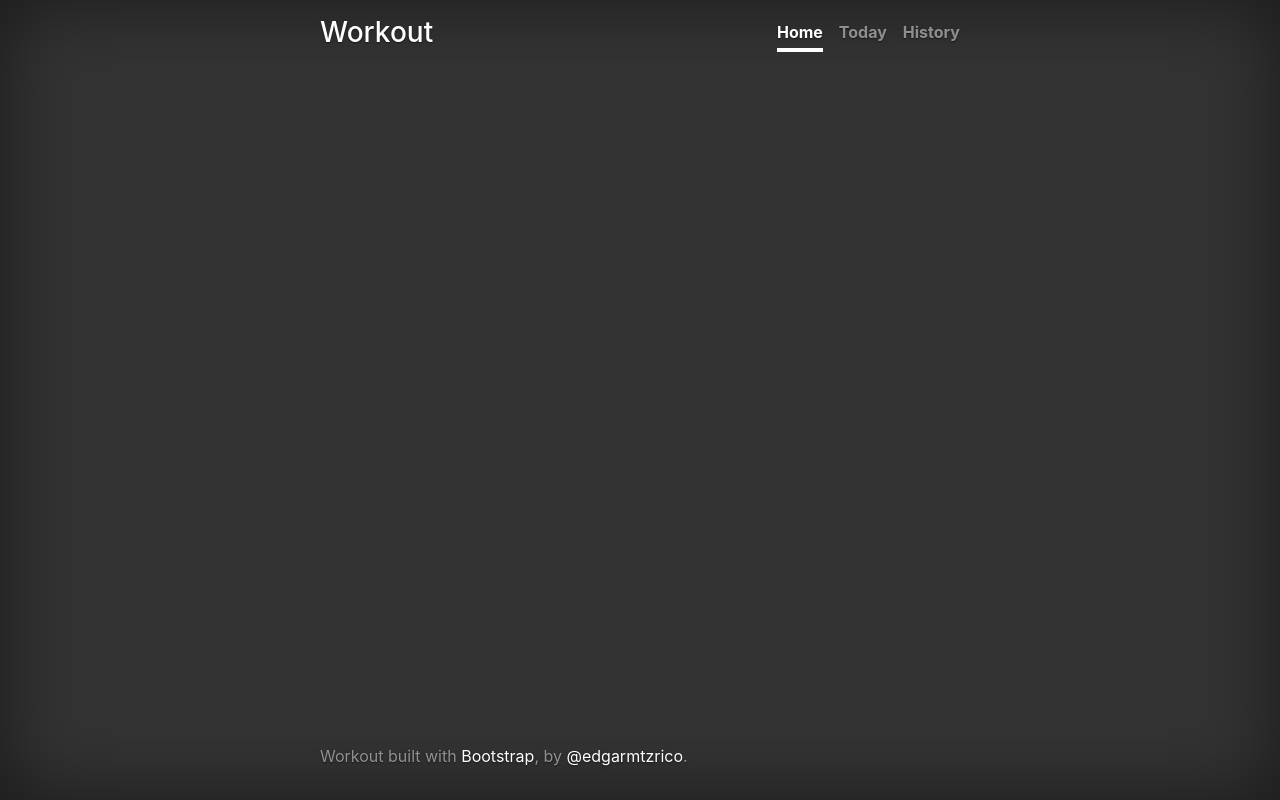
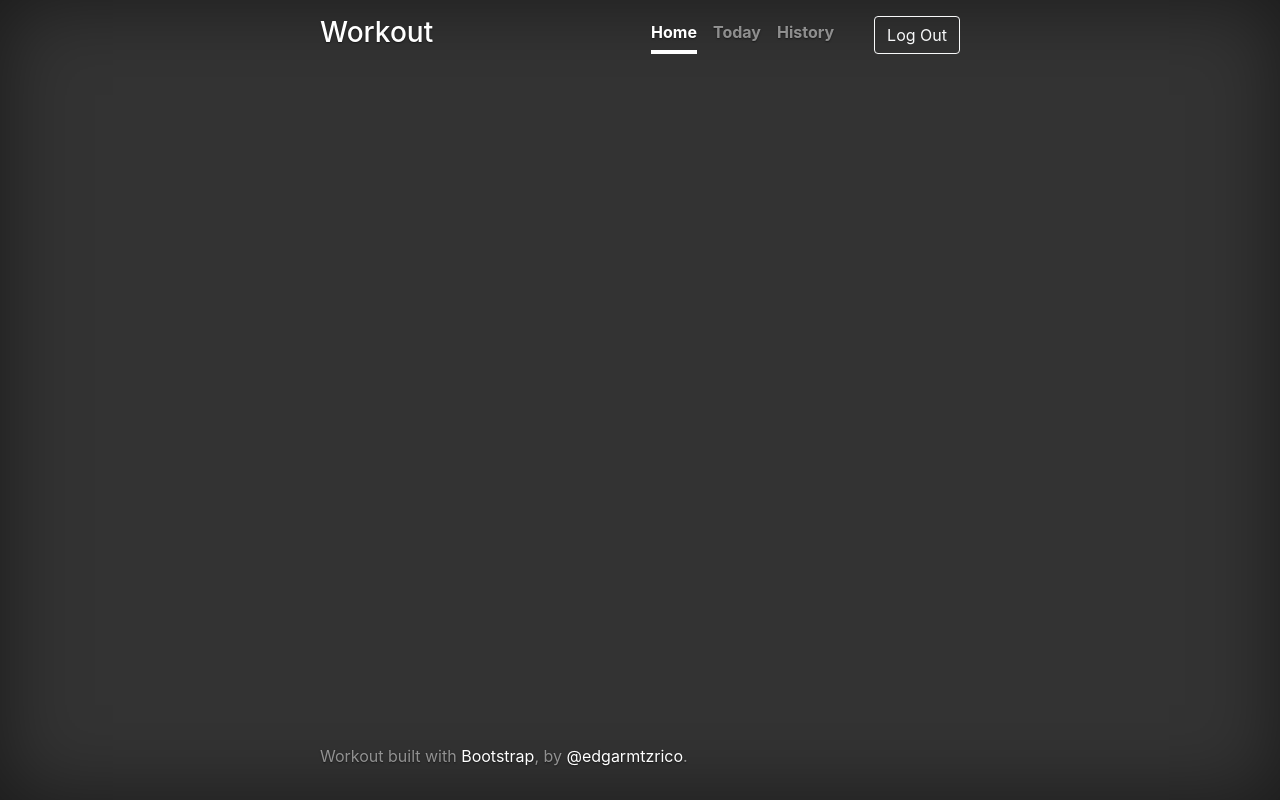
Before and after one commit to encomp/codenext_workout, a website built with webpack: page src/public/home.html in a window 1280 px wide. Built offline with nearby package versions, Linux system fonts and the light colour scheme; some packages are replaced by stand-ins of ours.

Commit message:
Add a log out button.

```diff
--- a/src/public/home.html
+++ b/src/public/home.html
@@ -28,6 +28,9 @@
                         aria-controls="pills-profile" aria-selected="false">Today</a>
                     <a class="nav-link" id="pills-history-tab" data-toggle="pill" href="#pills-history" role="tab"
                         aria-controls="pills-history" aria-selected="false">History</a>
+                    <form class="form-inline">
+                        <button id="btnLogOut" class="btn btn-outline-light" style="margin-left: 40px;">Log Out</button>
+                    </form>
                 </nav>
             </div>
         </header>
```
